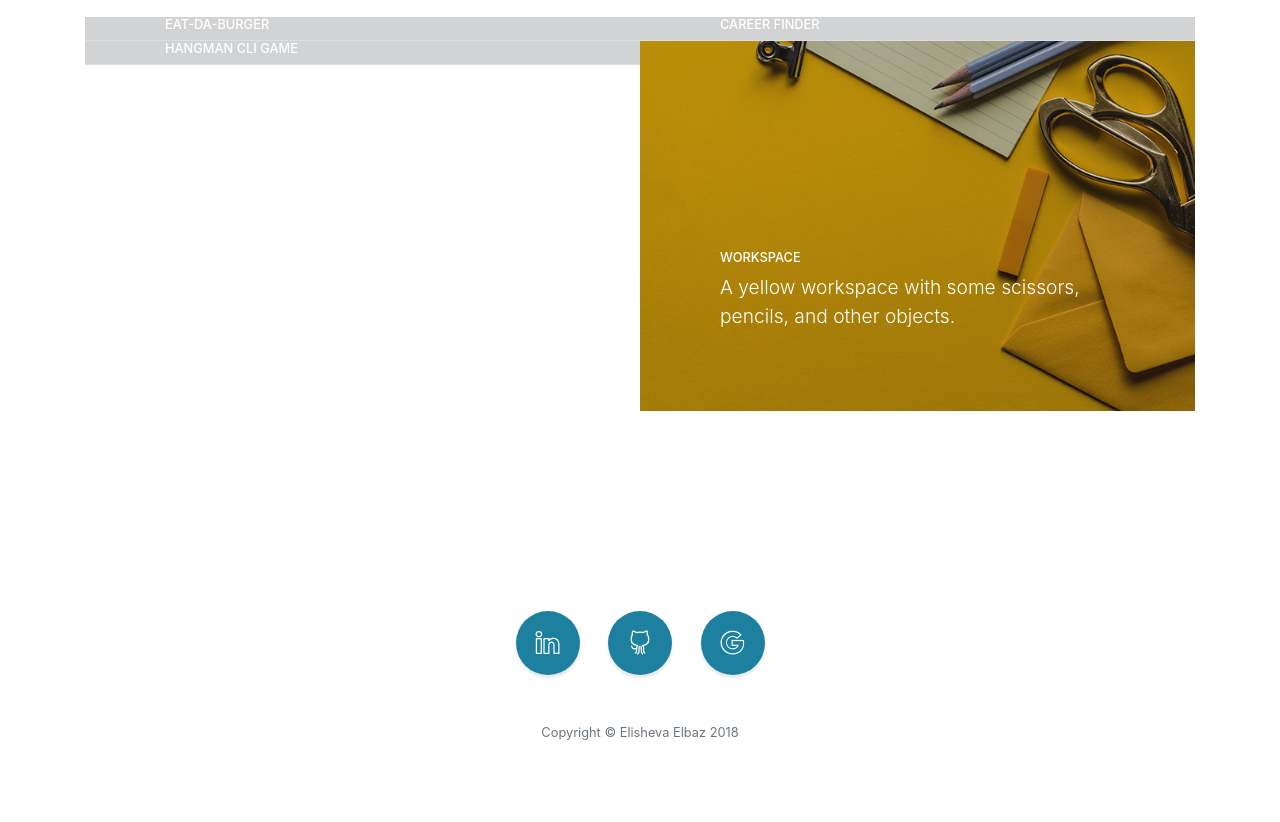
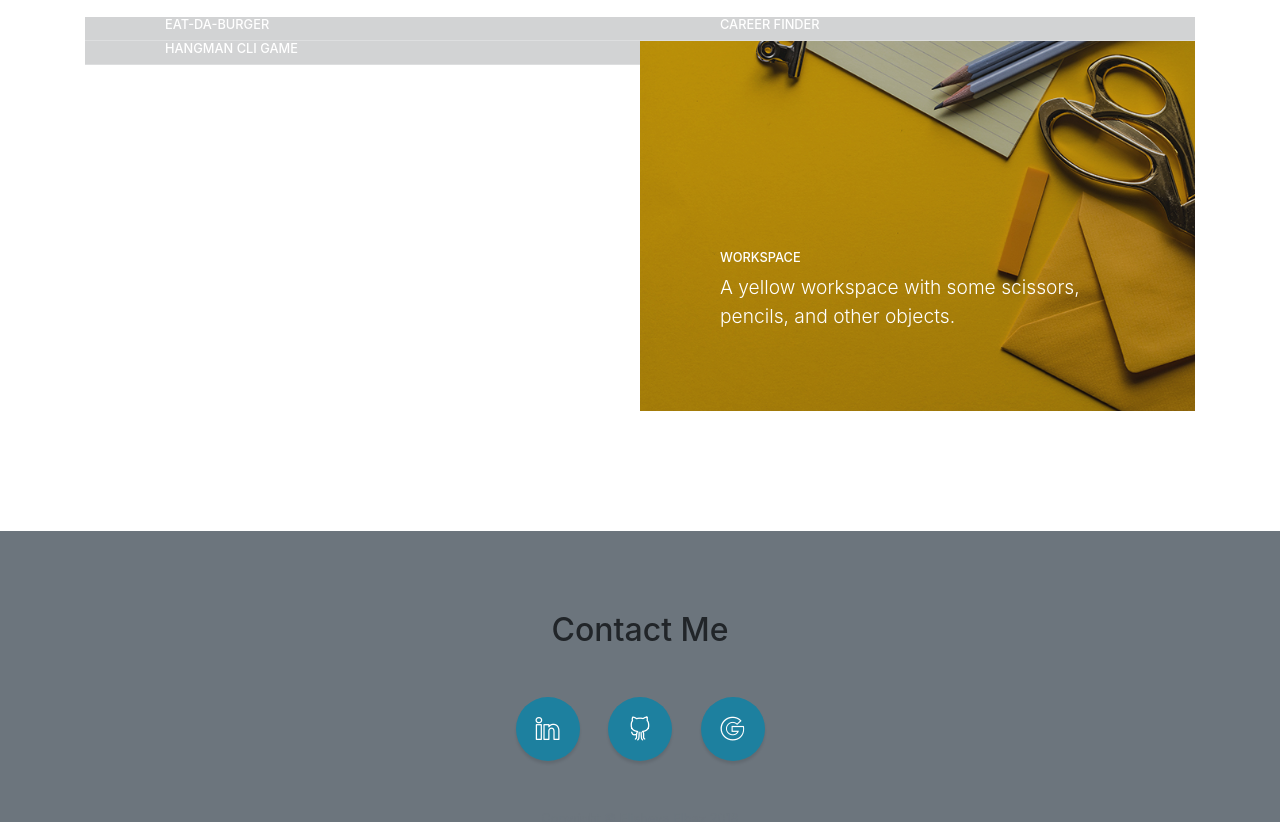
Before and after one commit to elishevaelbaz/elishevaelbaz.github.io, a website with bundled scripts: page index.html in a window 1280 px wide. Shown: the part 2644-3466 px from the top of the page. Built offline with nearby package versions, Linux system fonts and the light colour scheme; files whose address does not match are found by name.

Commit message:
fixing contact section

```diff
--- a/index.html
+++ b/index.html
@@ -70,7 +70,7 @@
           <div class="col-lg-10 mx-auto">
             <h2>About Me</h2>
             <p class="lead mb-5">
-              Hi I'm Elisheva! I'm a Full Stack Web Developer with a background in math and the sciences. I love jigsaw and logic puzzles alike. My abilities both as a quick learner and problem solver serve me well as a computer programmer. I love being able to write code to implement creative solutions.
+              Hi, I'm Elisheva! I'm a Full Stack Web Developer with a background in math and the sciences. I love jigsaw and logic puzzles alike. My abilities both as a quick learner and problem solver serve me well as a computer programmer. I love being able to write code to implement creative solutions.
 
               </p>
             <a class="btn btn-dark btn-xl js-scroll-trigger" href="#services">Skills</a>
@@ -289,8 +289,10 @@
     </section> -->
 
     <!-- Footer -->
-    <footer class="footer text-center" id="contact">
-      <div class="container">
+    <footer class="footer text-center bg-secondary" id="contact">
+
+      <div class="container ">
+        <h2 class="mb-5">Contact Me</h2>
         <ul class="list-inline mb-5">
           <li class="list-inline-item">
             <a class="social-link rounded-circle text-white mr-3" href="https://www.linkedin.com/in/elisheva-elbaz/" target="_blank">
```
